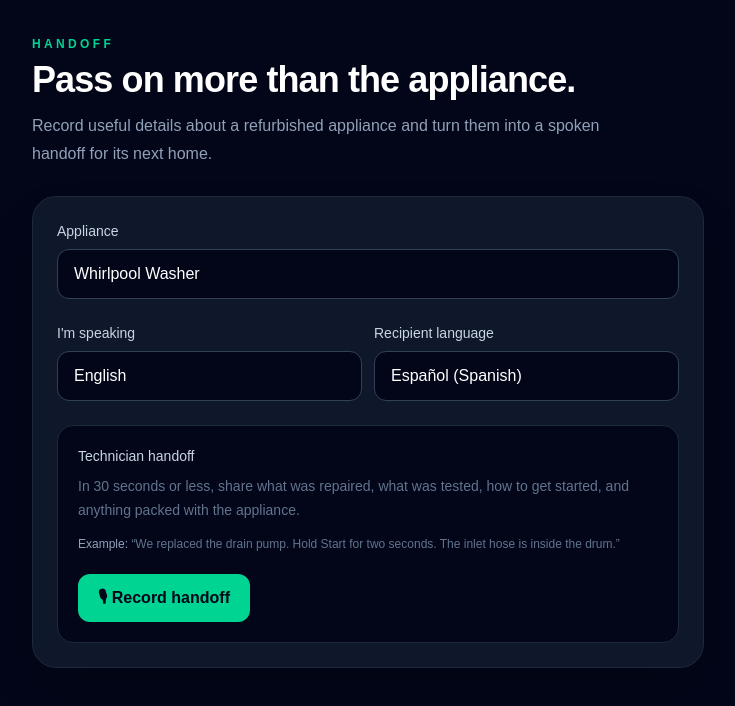
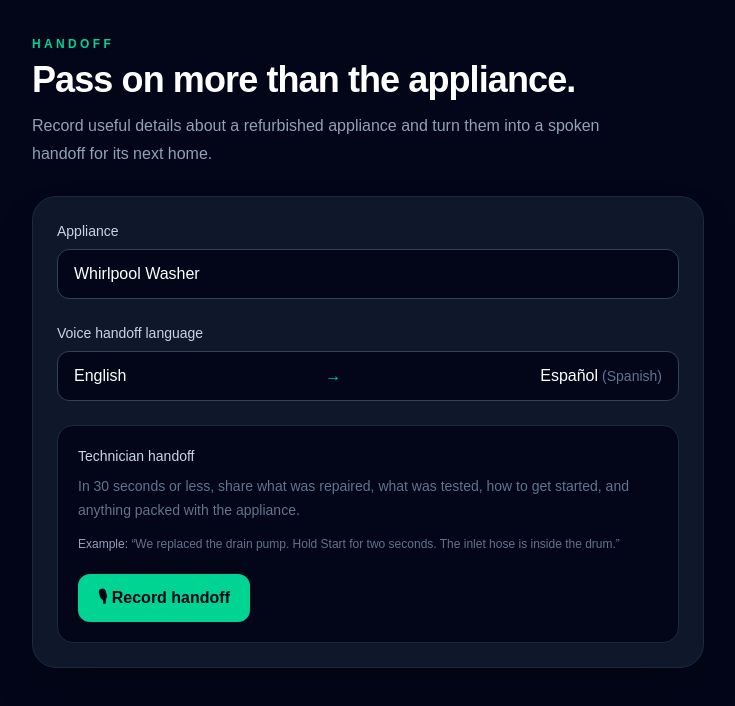
Before and after one commit to mneang/handoff, a Next.js app: page / in a window 1280 px wide. Shown: the top 706 px of the page, without its empty margins (272-1007 px from the left). Built offline with nearby package versions, Linux system fonts and the light colour scheme.

Commit message:
Simplify HANDOFF language direction

```diff
--- a/src/app/page.tsx
+++ b/src/app/page.tsx
@@ -666,25 +666,29 @@ export default function Home() {
             className="mb-6 w-full rounded-xl border border-slate-700 bg-slate-950 px-4 py-3 text-white outline-none transition focus:border-emerald-400 disabled:opacity-60"
           />
 
-          <div className="mb-6 grid grid-cols-2 gap-3">
-            <div>
-              <p className="mb-2 text-sm font-medium text-slate-300">
-                I&apos;m speaking
-              </p>
+          <div className="mb-6">
+            <p className="mb-2 text-sm font-medium text-slate-300">
+              Voice handoff language
+            </p>
 
-              <div className="rounded-xl border border-slate-700 bg-slate-950 px-4 py-3 text-sm sm:text-base">
+            <div className="flex items-center justify-between gap-3 rounded-xl border border-slate-700 bg-slate-950 px-4 py-3">
+              <span className="font-medium text-white">
                 English
-              </div>
-            </div>
+              </span>
 
-            <div>
-              <p className="mb-2 text-sm font-medium text-slate-300">
-                Recipient language
-              </p>
+              <span
+                aria-hidden="true"
+                className="text-emerald-400"
+              >
+                →
+              </span>
 
-              <div className="rounded-xl border border-slate-700 bg-slate-950 px-4 py-3 text-sm sm:text-base">
-                Español (Spanish)
-              </div>
+              <span className="text-right font-medium text-white">
+                Español
+                <span className="ml-1 text-sm font-normal text-slate-500">
+                  (Spanish)
+                </span>
+              </span>
             </div>
           </div>
 
```
